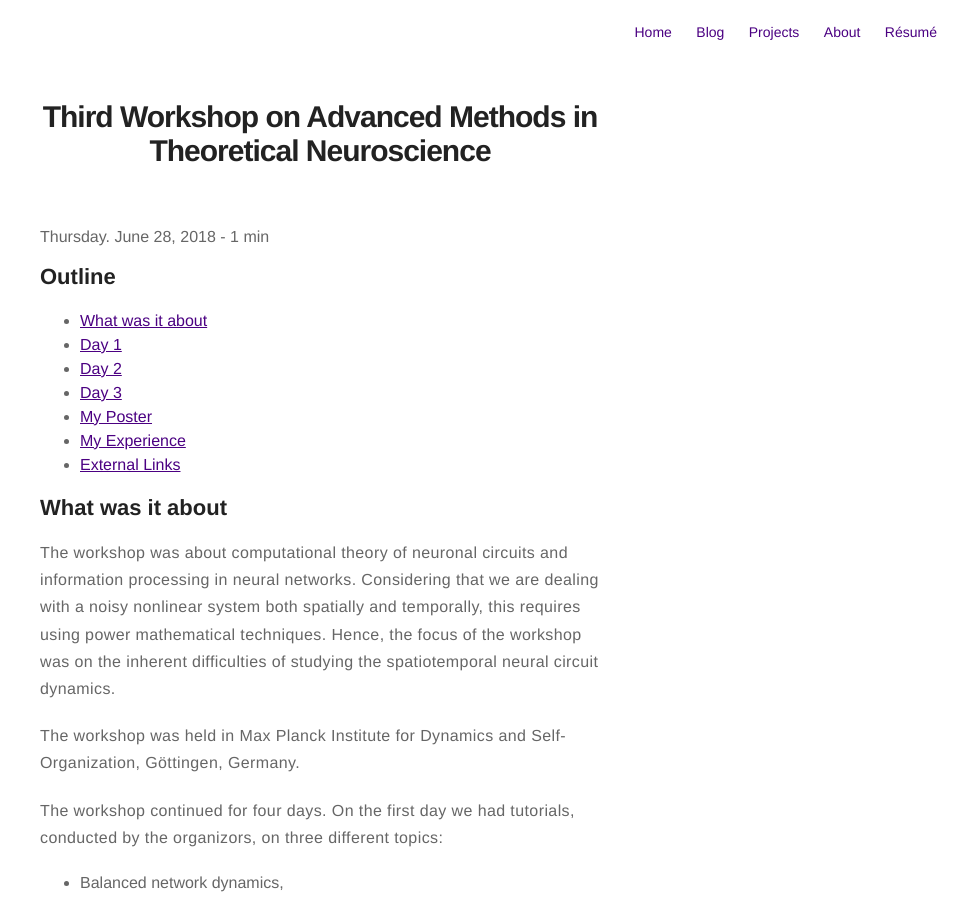
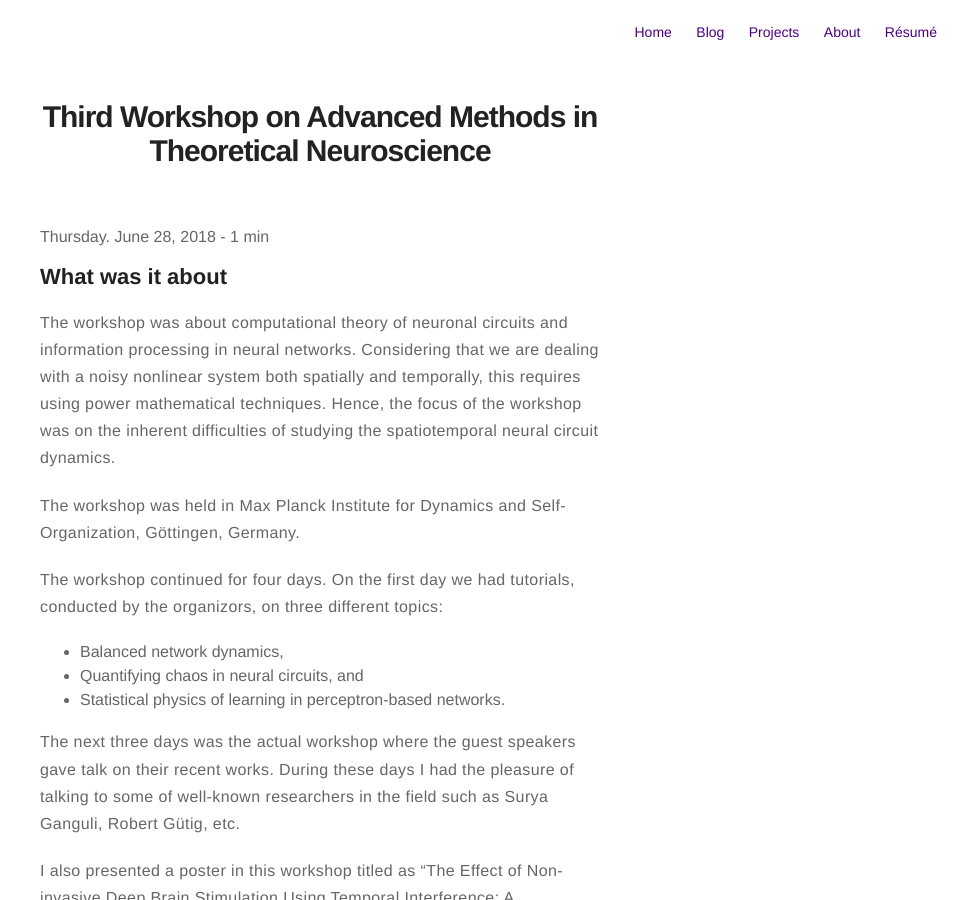
Before and after one commit to mohammadbashiri/mohammadbashiri.github.io-old, a Jekyll site: the page built from _posts/2018-06-28-Third-Workshop-on-Advanced-Theoretical-Neuroscience.markdown, in a window 1280 px wide and 900 px high. Shown: the whole window, without its empty margins (320-1280 px from the left). Built offline with Jekyll 4.4.1, drawn with Linux system fonts in a browser that asks for light colours; comment, search, counter and statistics services are not loaded.

Commit message:
modified workshop article

```diff
--- a/_posts/2018-06-28-Third-Workshop-on-Advanced-Theoretical-Neuroscience.markdown
+++ b/_posts/2018-06-28-Third-Workshop-on-Advanced-Theoretical-Neuroscience.markdown
@@ -7,15 +7,6 @@ headerImage: false
 category: blog
 author: mohammadbashiri
 ---
-
-## Outline
-- [What was it about](#what-was-it-about)
-- [Day 1](#day-1)
-- [Day 2](#day-2)
-- [Day 3](#day-3)
-- [My Poster](#my-poster)
-- [My Experience](#my-experience)
-- [External Links](#external-links)
 
 ## What was it about
 The workshop was about computational theory of neuronal circuits and information processing in neural networks. Considering that we are dealing with a noisy nonlinear system both spatially and temporally, this requires using power mathematical techniques. Hence, the focus of the workshop was on the inherent difficulties of studying the spatiotemporal neural circuit dynamics.
@@ -38,5 +29,3 @@ Being among world-renowned researchers and talented PostDoc and PhD candidates f
 
 ## External Links
 - [Workshop Webpage](http://www.wamtn.info/)
-
-***
```
